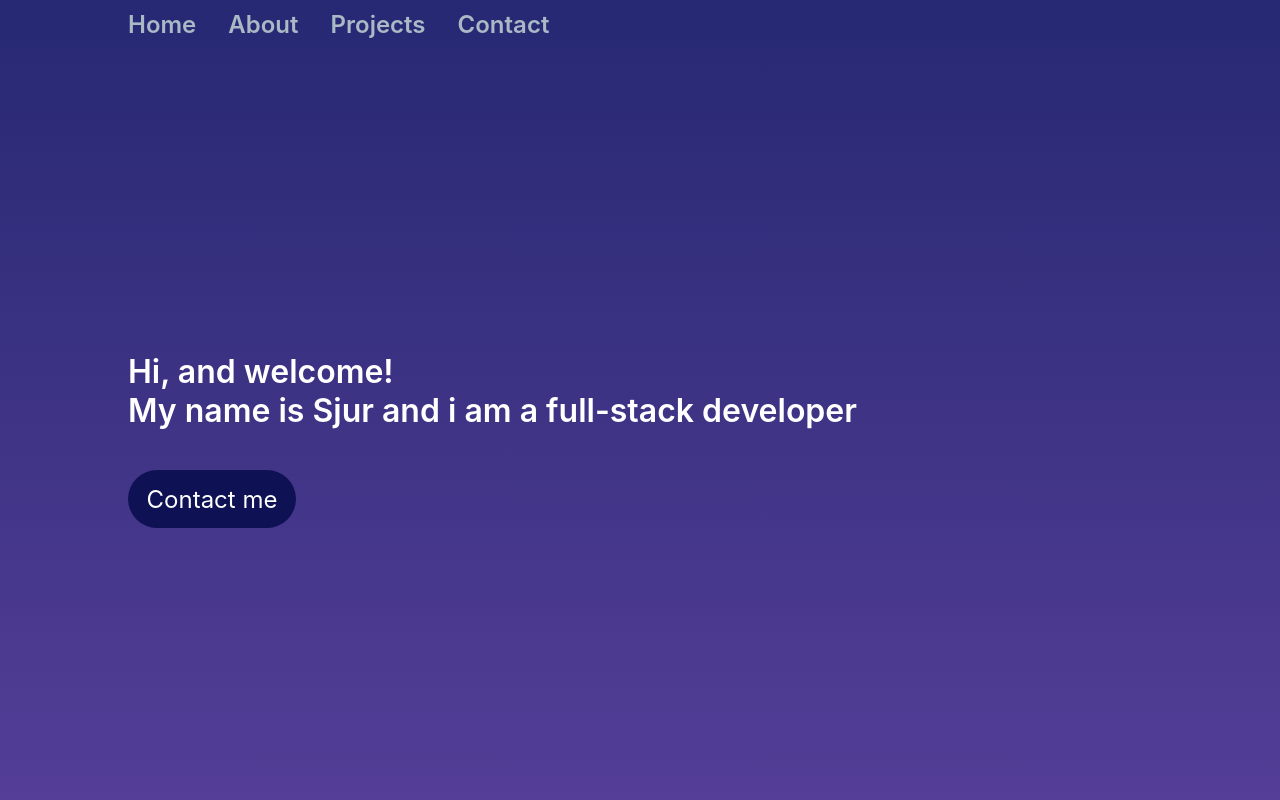
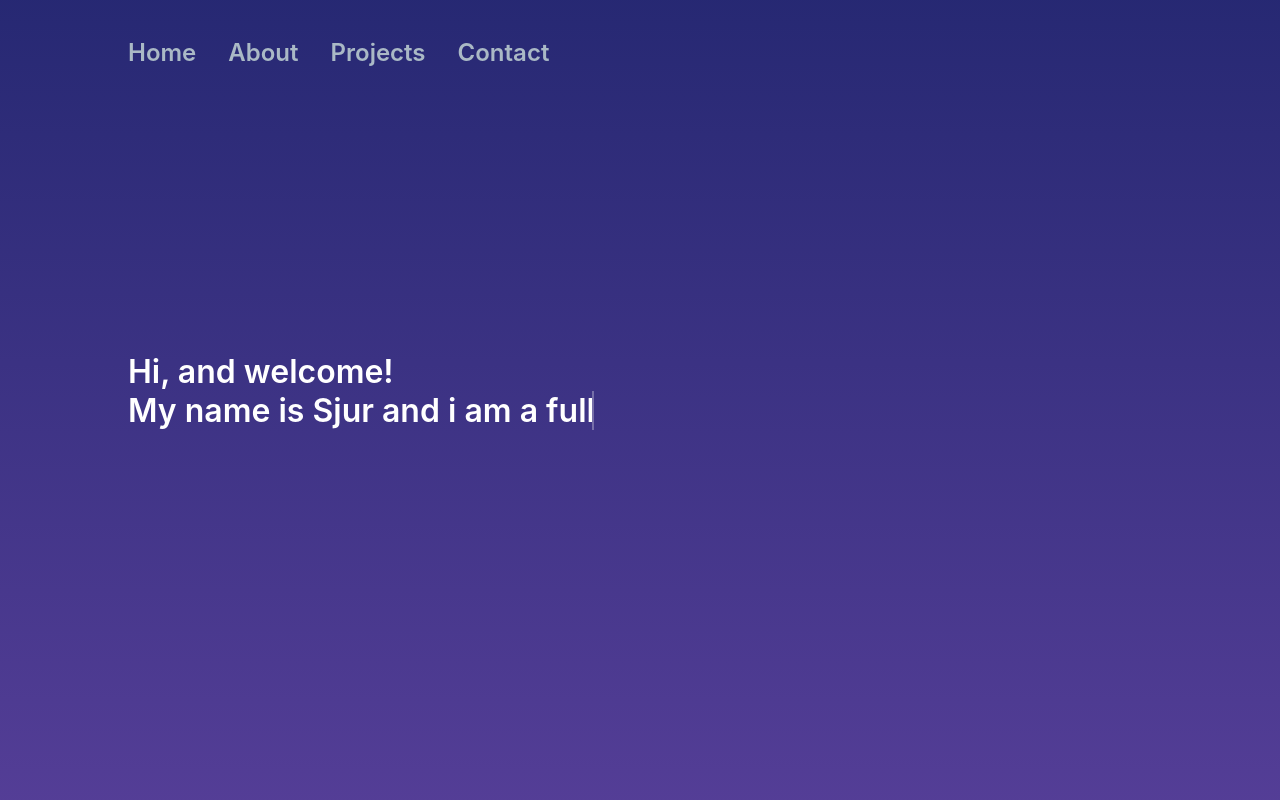
Before and after one commit to GustavsenSj/Portifolio, a React (Vite) app: page / in a window 1280 px wide. Shown: the top 800 px of the page. Built offline with nearby package versions, Linux system fonts and the light colour scheme.

Commit message:
typing animation

```diff
--- a/src/components/hero/hero.css
+++ b/src/components/hero/hero.css
@@ -9,16 +9,79 @@
 }
 
 .hero-text {
-  height: ;
 }
 
 .contact-me {
   width: 168px;
   height: 58px;
   flex-shrink: 0;
+  opacity: 0;
   border-radius: 30px;
   background: #0e1154;
   display: flex;
   justify-content: center;
   align-items: center;
+  animation: fadeIn 1s ease-in-out 7.5s forwards;
 }
+
+@keyframes fadeIn {
+  from {
+    opacity: 0;
+  }
+  to {
+    opacity: 1;
+  }
+}
+
+.line1 {
+  width: 17rem;
+  overflow: hidden;
+  white-space: nowrap;
+  border-right: 2px solid transparent;
+  animation: typing 2.5s steps(30) 0.5s 1 normal both,
+    blink-caret 700ms steps(44) infinite normal, after 0.2s 1 normal both 3s;
+}
+.line2 {
+  width: 46rem;
+  overflow: hidden;
+  white-space: nowrap;
+  border-right: 2px solid transparent;
+  animation: typing2 4s steps(60) 3.5s 1 normal both,
+    blink-caret 700ms steps(70) infinite normal 3s,
+    after 0.2s 1 normal both 7.5s;
+}
+
+/* The typing effect */
+@keyframes typing {
+  from {
+    width: 0;
+  }
+  to {
+    width: 17rem;
+  }
+}
+
+@keyframes typing2 {
+  from {
+    width: 0;
+  }
+  to {
+    width: 46rem;
+  }
+}
+
+/* The typewriter cursor effect */
+@keyframes blink-caret {
+  from {
+    border-right: 2px solid transparent;
+  }
+  to {
+    border-right: 2px solid rgba(255, 255, 255, 0.75);
+  }
+}
+
+@keyframes after {
+  to {
+    border-right-color: transparent;
+  }
+}
--- a/src/components/hero/hero.jsx
+++ b/src/components/hero/hero.jsx
@@ -3,8 +3,12 @@ function Hero() {
   return (
     <div className="hero-container">
       <div className="hero-text fade">
-        <h1>Hi, and welcome!</h1>
-        <h1>My name is Sjur and i am a full-stack developer</h1>
+        <h1 className="line1">
+          Hi, and welcome! <br />
+        </h1>
+        <h1 className="line2">
+          My name is Sjur and i am a full-stack developer
+        </h1>
       </div>
       <div className="contact-me fade">
         <p>Contact me</p>
--- a/src/components/navbar/navbar.css
+++ b/src/components/navbar/navbar.css
@@ -6,7 +6,7 @@
   top: 0;
   display: flex;
   gap: 2rem;
-  padding: 10px 10px 0 10%;
+  padding: 3% 10px 0 10%;
   & > p {
     color: rgba(218, 238, 228, 0.73);
     font-size: 24px;
```
